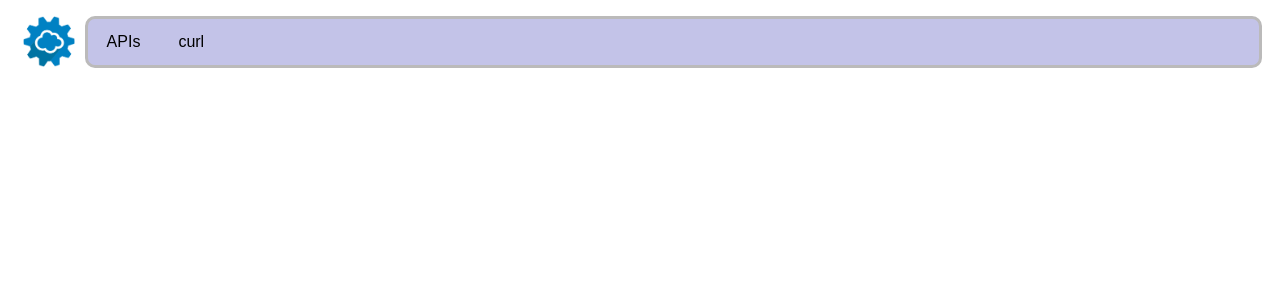
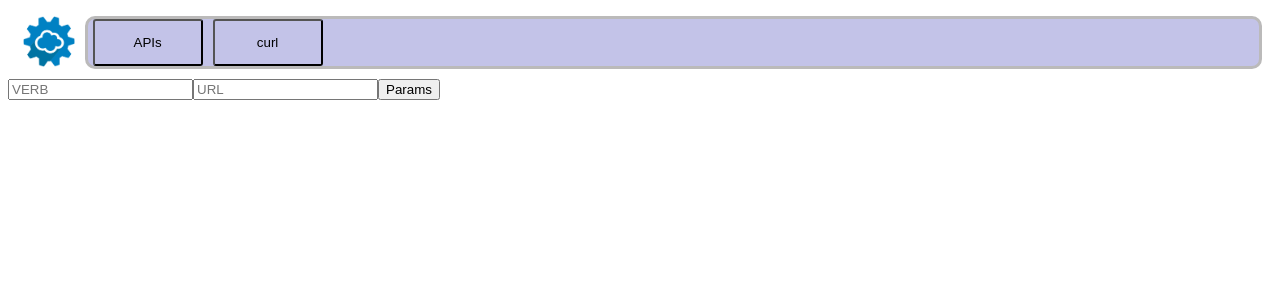
Before and after one commit to mehdishirazi/postman, a React (Create React App) app: page / in a window 1280 px wide. Shown: the top 300 px of the page. Built offline with nearby package versions, Linux system fonts and the light colour scheme.

Commit message:
Adding key and value layout to my project

```diff
--- a/src/App.js
+++ b/src/App.js
@@ -1,11 +1,13 @@
 import React from 'react'
-import Header from './Components/Header'
+import Header from "./Components/Header"
+import Body from "./Components/Body"
 
 class App extends React.Component {
     render() {
         return (
             <div>
                 <Header />
+                <Body />
             </div>
         )
     }
--- a/src/Components/Body.js
+++ b/src/Components/Body.js
@@ -0,0 +1,31 @@
+import React from 'react'
+import Url from "./BodyElements/Url"
+import Headers from "./BodyElements/Headers"
+import Bodies from "./BodyElements/Bodies"
+
+class Body extends React.Component {
+    constructor() {
+        super()
+        this.state = {
+            isShowingValue: false
+        }
+    }
+
+    addPramsHandler = () => {
+        this.setState({
+            isShowingValue: true
+        })
+    }
+
+    render() {
+        return (
+            <div>
+                <Url clicked={this.addPramsHandler}/>
+                {this.state.isShowingValue ? <Headers /> : null}
+                {this.state.isShowingValue ? <Bodies /> : null}
+            </div>
+        )
+    }
+}
+
+export default Body
--- /dev/null
+++ b/src/Components/BodyElements/Bodies.js
@@ -0,0 +1,16 @@
+import React from 'react'
+
+const Bodies = () => {
+    return(
+        <div>
+        <h1>Add Bodies(--data)</h1>
+        <button>+</button>
+        <br></br>
+        <input type="text" placeholder="key" />
+        <input type="text" placeholder="value" />
+        <br />
+    </div>
+    )
+}
+
+export default Bodies
--- /dev/null
+++ b/src/Components/BodyElements/Headers.js
@@ -0,0 +1,16 @@
+import React from 'react'
+
+const Headers = () => {
+    return (
+        <div>
+            <h1>Add Headers(-H)</h1>
+            <button>+</button>
+            <br></br>
+            <input type="text" placeholder="key" />
+            <input type="text" placeholder="value" />
+            <br />
+        </div>
+    )
+}
+
+export default Headers
--- /dev/null
+++ b/src/Components/BodyElements/Url.js
@@ -0,0 +1,13 @@
+import React from 'react'
+
+const Url = (props) => {
+    return (
+        <div>
+            <input type="text" placeholder="VERB"></input>
+            <input type="text" placeholder="URL"></input>
+            <button onClick={props.clicked}>Params</button>
+        </div>
+    )
+}
+
+export default Url
--- a/src/Components/Header.css
+++ b/src/Components/Header.css
@@ -24,18 +24,32 @@
     border-radius: 10px;
 }
 
+
 .api {
     margin-left: 5px;
+    width: 110px;
+    padding: 14px;
+    background-color: #c3c3e8;
+    border-radius: 3px;
+    font-family: Arial, Helvetica, sans-serif;
+}
+.api:hover {
+    box-shadow: 0px 0px 4px 1px  grey;
+    border-color: black;
+    background-color: rgb(123, 148, 165);
+}
+
+.curl {
+    margin-left: 10px;
+    width: 110px;
     padding: 14px;
     background-color: #c3c3e8;
     border-radius: 3px;
     font-family: Arial, Helvetica, sans-serif;
 }
 
-.curl {
-    margin-left: 10px;
-    padding: 14px;
-    background-color: #c3c3e8;
-    border-radius: 3px;
-    font-family: Arial, Helvetica, sans-serif;
+.curl:hover {
+    box-shadow: 0px 0px 4px 1px  grey;
+    border-color: black;
+    background-color: rgb(123, 148, 165);
 }
--- a/src/Components/Header.js
+++ b/src/Components/Header.js
@@ -19,8 +19,8 @@ componentDidMount() {
             <div className="flex-container">
                 {this.state.isLoadingImg ? <img src={Postman} className="flex-item-one"></img> : null}
                 <nav className="flex-item-two">
-                    <nav className="api">APIs</nav>
-                    <nav className="curl">curl</nav>
+                    <button className="api">APIs</button>
+                    <button className="curl">curl</button>
                 </nav>
             </div>
         )
```
